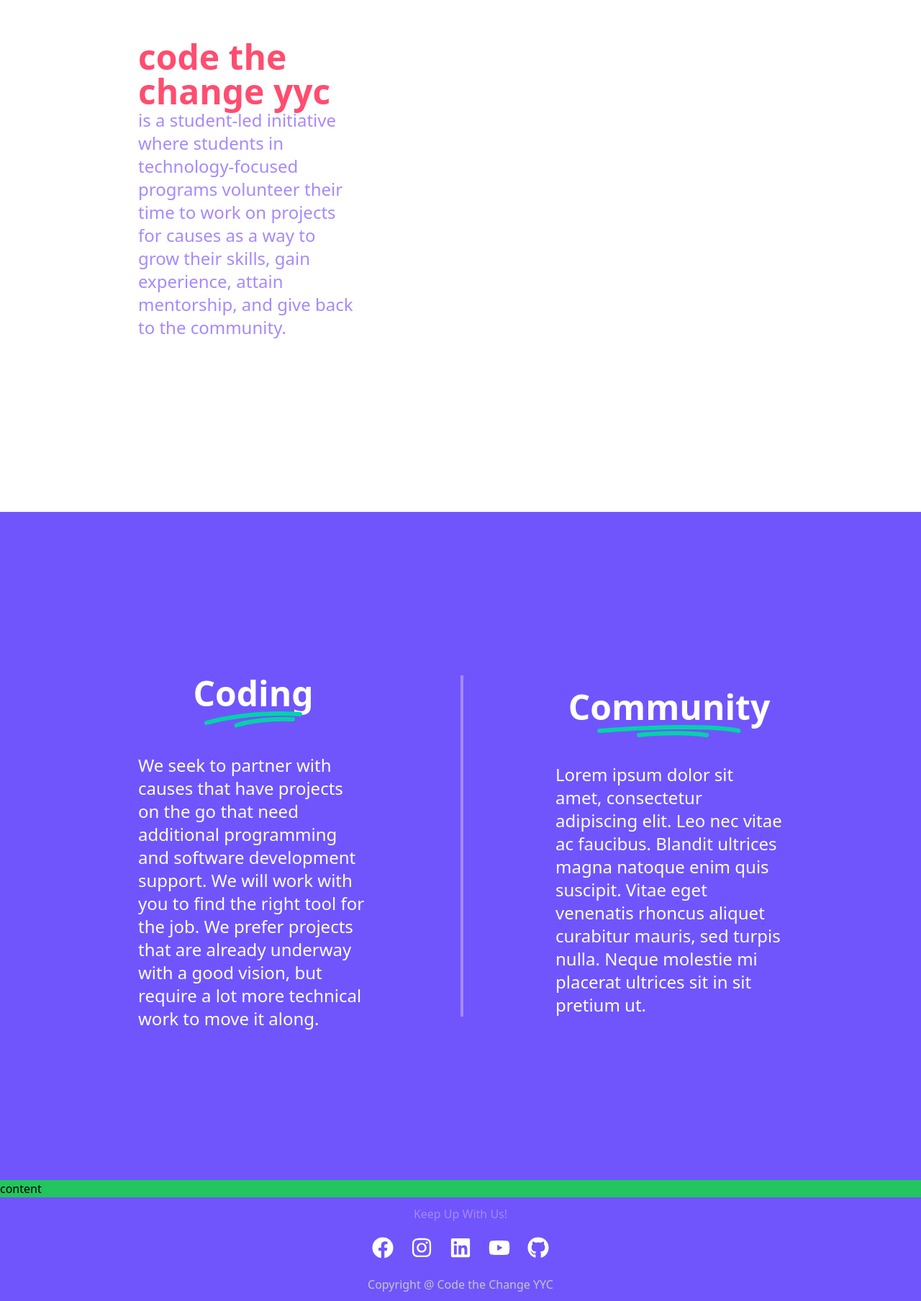
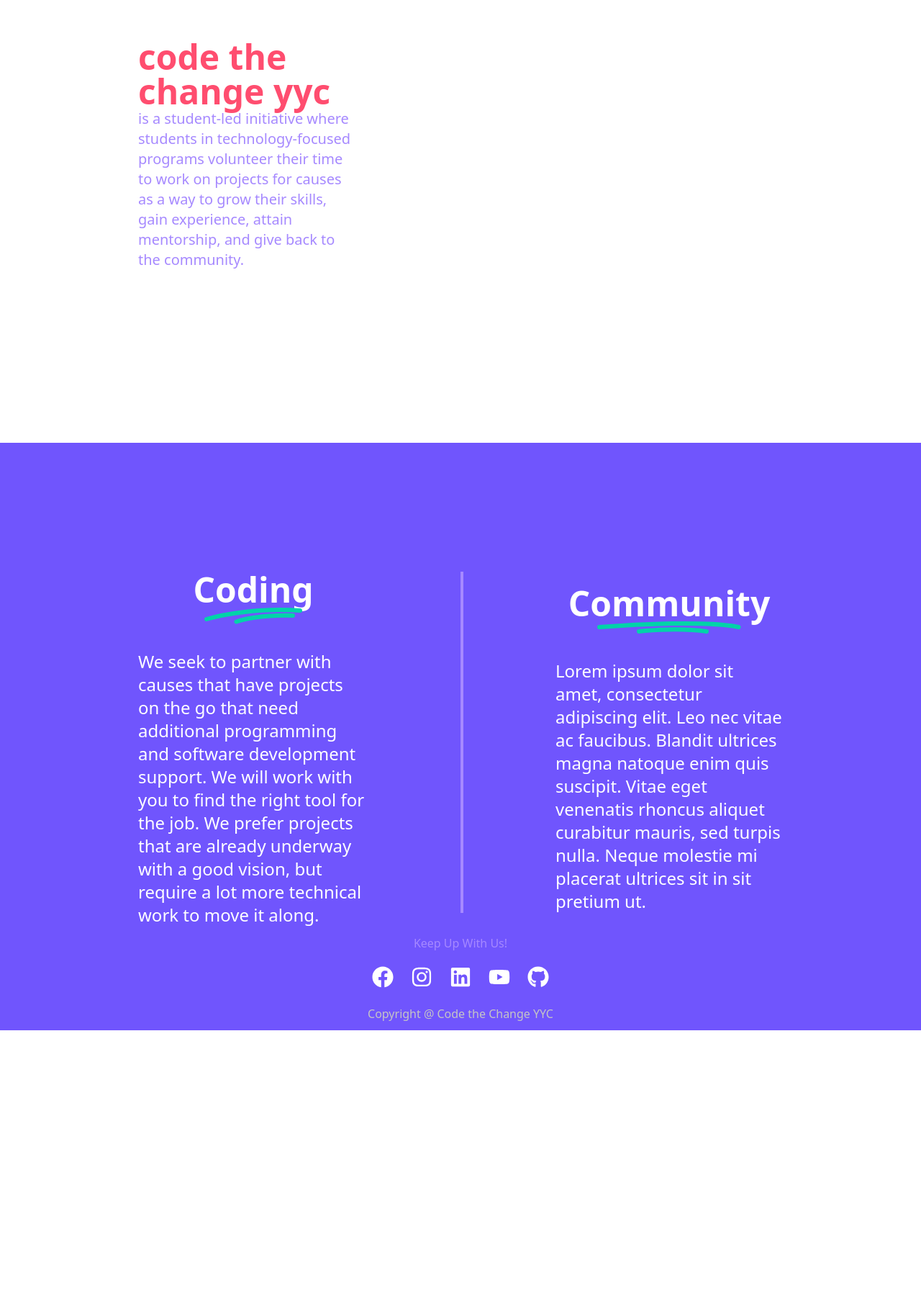
Before and after one commit to Code-the-Change-YYC/code-the-change-yyc-site, a Next.js app: page / in a window 1280 px wide. Shown: the part 1069-2876 px from the top of the page at 72% size. After the commit the page ends 2500 px from the top, so only its background shows below. Built offline with nearby package versions, Linux system fonts and the light colour scheme; a web font is replaced by a local one.

Commit message:
getting close

```diff
--- a/pages/_app.js
+++ b/pages/_app.js
@@ -12,10 +12,6 @@ function MyApp({ Component, pageProps }) {
       </Head>
       <Navbar />
       <Component {...pageProps} />
-      {/* CONTAINER FOR CONTENT BELOW TO TEST NAVBAR IS IN RIGHT POSITION*/}
-      <div className="mb-auto bg-green-500">
-        <h1>content</h1>
-      </div>
       <Footer />
     </div>
   );
--- a/pages/index.js
+++ b/pages/index.js
@@ -4,7 +4,7 @@ export default function Home() {
   return (
     <div className="flex flex-col">
       <div className="flex h-screen justify-center items-center bg-[url('../public/images/homepage/homepage_background.png')]">
-        <h1 className="text-8xl -mt-20 md:m-0 md:text-9xl font-black w-3/4 md:text-center">
+        <h1 className="text-7xl -mt-20 md:m-0 md:text-9xl font-black w-3/4 md:text-center">
           Coding a better world together.
         </h1>
       </div>
@@ -13,12 +13,12 @@ export default function Home() {
         <img
           src="/svgs/homepage/with_logo.svg"
           alt="logo_svg"
-          className="md:hidden absolute top-0 mx-auto left-0 right-0 pt-16 object-fill w-[400px]"
+          className="md:hidden absolute top-0 mx-auto left-0 right-0 pt-20 object-fill w-[400px]"
         />
         <div className=" flex flex-col md:w-1/3">
           <h2 className="hidden md:block text-5xl text-[#FF4D6F] font-bold">code the change yyc</h2>
-          <p className="text-2xl text-white md:text-[#A689FF] font-medium">
-            <strong className="md:hidden text-3xl">code the change yyc</strong> is a student-led initiative where
+          <p className="text-xl text-white md:text-[#A689FF] font-medium">
+            <strong className="md:hidden text-2xl">code the change yyc</strong> is a student-led initiative where
             students in technology-focused programs volunteer their time to work on projects for causes as a way to grow
             their skills, gain experience, attain mentorship, and give back to the community.
           </p>
@@ -27,8 +27,8 @@ export default function Home() {
         <div></div>
       </div>
 
-      <div className="flex flex-col md:flex-row justify-center md:justify-between py-52 md:px-48 items-center md:divide-x-4 md:divide-[#A689FF] bg-white md:bg-[#7055FD]">
-        <div className="flex flex-col md:w-1/2 md:pr-32 md:mt-0">
+      <div className="flex flex-col md:flex-row justify-center md:justify-between pt-40 md:px-48 items-center md:divide-x-4 md:divide-[#A689FF] bg-white md:bg-[#7055FD]">
+        <div className="flex flex-col md:w-1/2 md:pr-32 md:mt-0 px-5 md:px-0">
           <Heading classes="md:text-white">Coding</Heading>
           <p className="text-2xl text-black md:text-white font-medium mt-4 text-center md:text-left">
             We seek to partner with causes that have projects on the go that need additional programming and software
@@ -39,13 +39,9 @@ export default function Home() {
           <div></div>
         </div>
 
-        <img
-          src="/svgs/homepage/coding_community.svg"
-          alt="logo_svg"
-          className="md:hidden pt-16 object-fill w-[400px]"
-        />
+        <img src="/svgs/homepage/coding_community.svg" alt="logo_svg" className="md:hidden object-fill w-[400px]" />
 
-        <div className="flex flex-col md:w-1/2 md:pl-32">
+        <div className="flex flex-col md:w-1/2 md:pl-32 px-5 md:px-0">
           <Heading longUnderline classes="md:text-white">
             Community
           </Heading>
```
